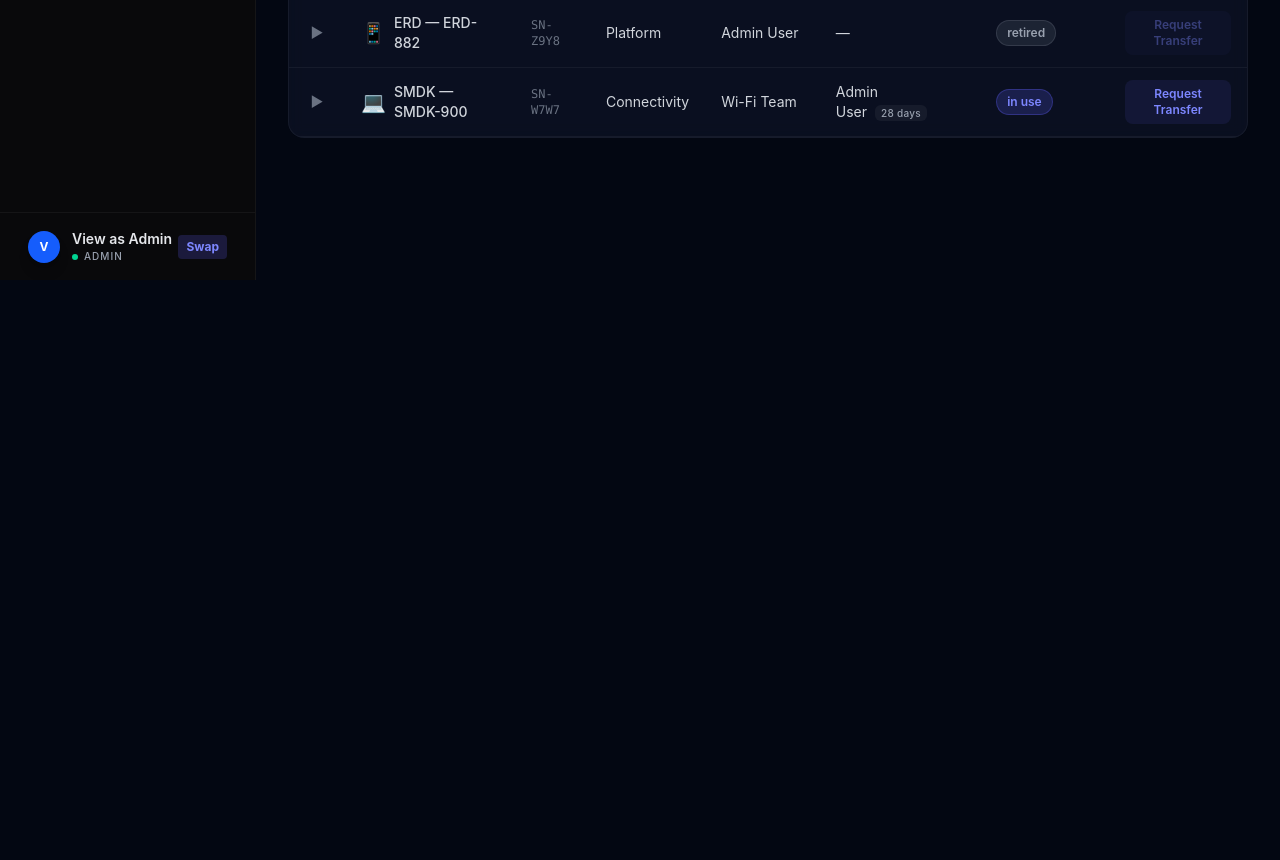
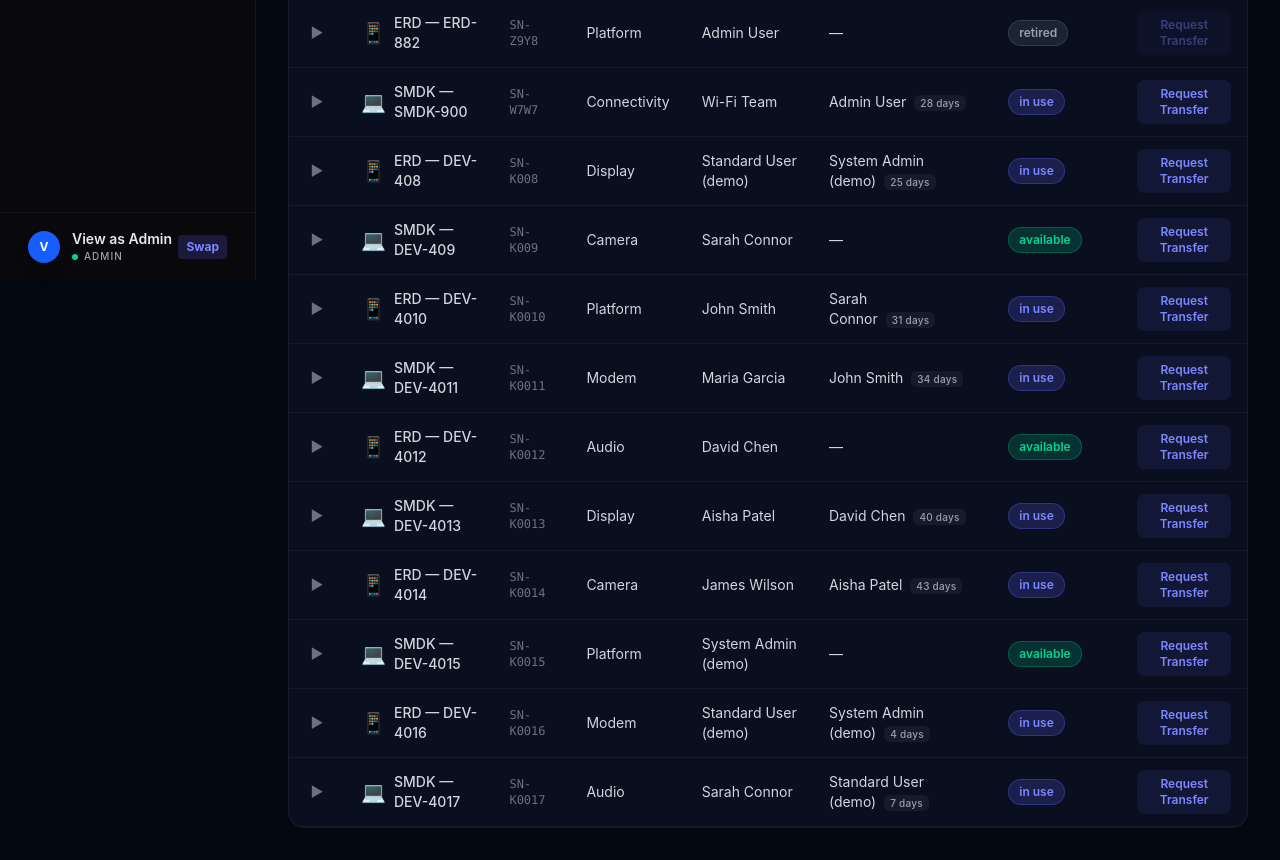
Before and after one commit to aloksts/device-management, a React (Vite) app in the folder client/: page /devices in a window 1280 px wide. Shown: the part 520-1380 px from the top of the page. Before the commit the page ends 800 px from the top, so only its background shows below. Built offline with nearby package versions, Linux system fonts and the light colour scheme.

Commit message:
feat(mock): Massively expand the simulated user and device assignment directory

```diff
--- a/client/src/api.js
+++ b/client/src/api.js
@@ -47,13 +47,53 @@ let devices = [
   }
 ];
 
+
+const extraUsers = [
+  { id: 1, name: 'System Admin (demo)' },
+  { id: 2, name: 'Standard User (demo)' },
+  { id: 3, name: 'Sarah Connor' },
+  { id: 4, name: 'John Smith' },
+  { id: 5, name: 'Maria Garcia' },
+  { id: 6, name: 'David Chen' },
+  { id: 7, name: 'Aisha Patel' },
+  { id: 8, name: 'James Wilson' }
+];
+
+for(let i=8; i<=17; i++) {
+  const u = extraUsers[i % extraUsers.length];
+  const isAvailable = i % 3 === 0;
+  const randomDaysAgo = (i * 3) % 45 + 1;
+
+  // Recreating backticks to avoid bash escaping
+  devices.push({
+    id: i,
+    target_board: i % 2 === 0 ? 'ERD' : 'SMDK',
+    asset_device_no: 'DEV-40' + i,
+    serial_number: 'SN-K00' + i,
+    project_team: ['Platform','Modem','Audio','Display','Camera'][i%5],
+    status: isAvailable ? 'available' : 'in_use',
+    owner_name: extraUsers[(i + 1) % extraUsers.length].name,
+    current_owner_name: isAvailable ? null : u.name,
+    location: 'Lab ' + (i%3 + 1) + ' Rack ' + (i%5),
+    assignment_date: !isAvailable ? new Date(Date.now() - randomDaysAgo * 24*60*60*1000).toISOString() : null,
+    ram_size: ((i%4 + 1) * 8) + 'GB',
+    os_version: 'Android ' + (14 + (i%2))
+  });
+}
+
 let transfers = [
   { id: 1, device_id: 1, device: devices.find(d=>d.id===1), requester_id: 2, requester_name: 'Standard User', current_holder_id: 1, current_holder_name: 'Admin User', status: 'pending', request_date: new Date().toISOString(), notes: 'Need this board for kernel debug.' }
 ];
 
 let users = [
-  { id: 1, name: "Admin View", email: "admin", department: "Operations", role: "admin", device_count: 5 },
-  { id: 2, name: "Standard View", email: "user", department: "Engineering", role: "member", device_count: 2 },
+  { id: 1, name: 'System Admin (demo)', email: 'admin', department: 'Operations', role: 'admin' },
+  { id: 2, name: 'Standard User (demo)', email: 'user', department: 'Engineering', role: 'member' },
+  { id: 3, name: 'Sarah Connor', email: 'sarah@company.com', department: 'Platform', role: 'admin' },
+  { id: 4, name: 'John Smith', email: 'jsmith@company.com', department: 'Modem', role: 'admin' },
+  { id: 5, name: 'Maria Garcia', email: 'maria@company.com', department: 'Camera', role: 'admin' },
+  { id: 6, name: 'David Chen', email: 'dchen@company.com', department: 'Audio', role: 'member' },
+  { id: 7, name: 'Aisha Patel', email: 'apatel@company.com', department: 'Display', role: 'member' },
+  { id: 8, name: 'James Wilson', email: 'jwilson@company.com', department: 'Connectivity', role: 'member' }
 ];
 
 export async function fetchDashboard() {
```
